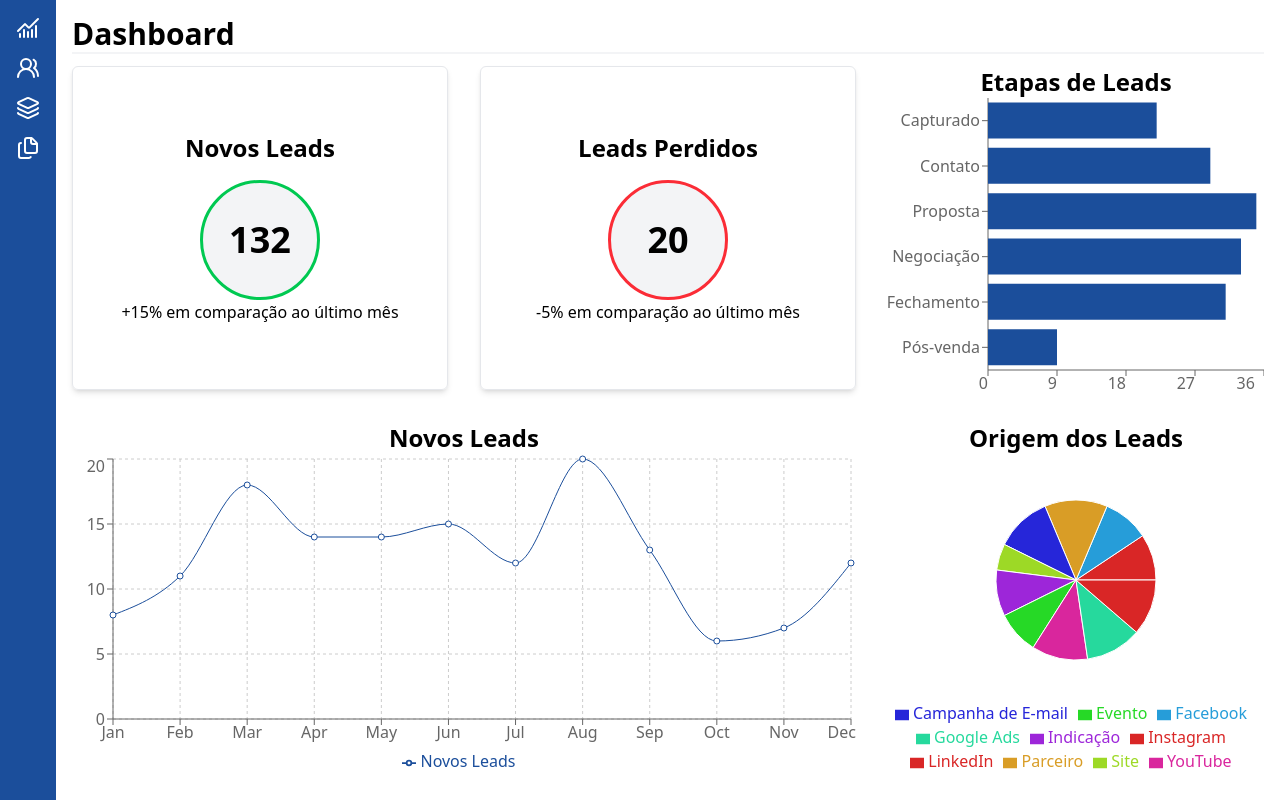
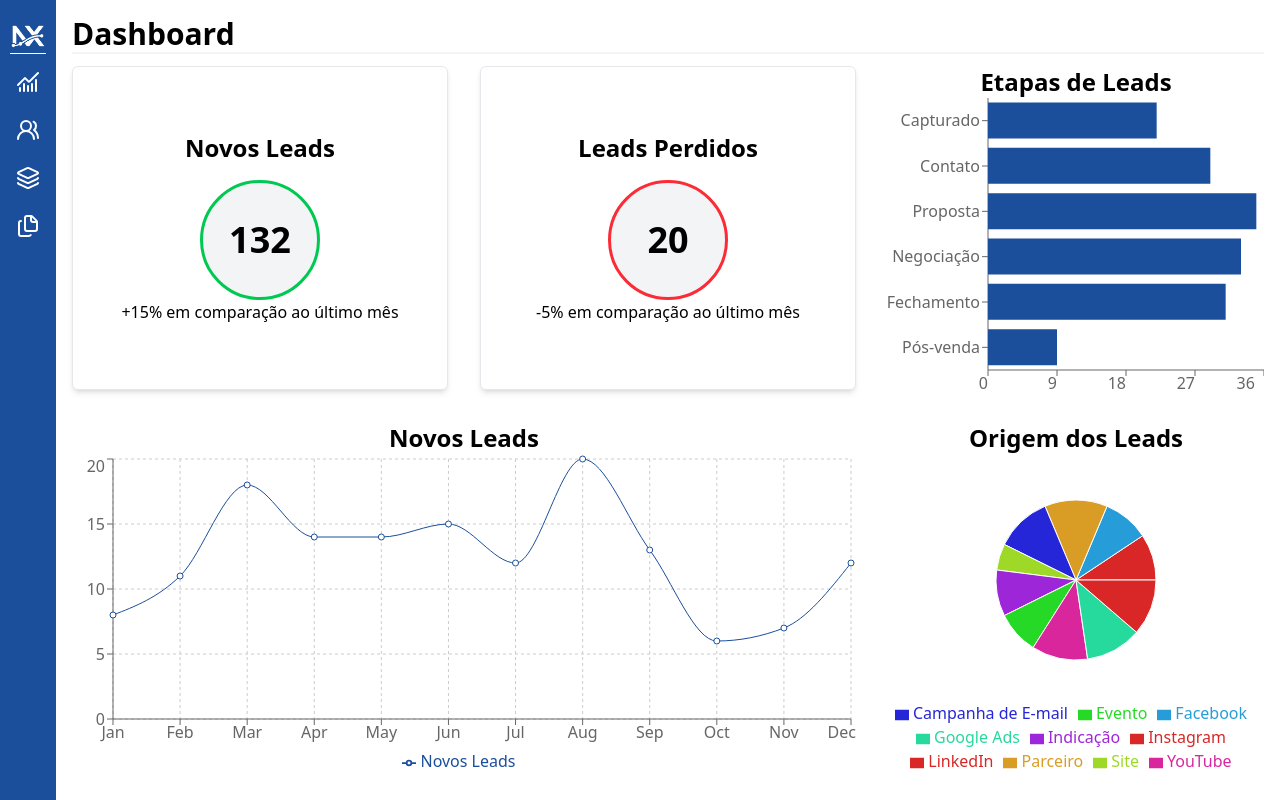
Before and after one commit to guilhermegodoydev/crm, a React (Vite) app in the folder client/: page / in a window 1280 px wide. Built offline with nearby package versions, Linux system fonts and the light colour scheme.

Commit message:
Adicionando Logo

```diff
--- a/client/index.html
+++ b/client/index.html
@@ -2,8 +2,8 @@
 <html lang="pt-br">
   <head>
     <meta charset="UTF-8" />
-    <link rel="icon" type="image/svg+xml" href="/vite.svg" />
     <meta name="viewport" content="width=device-width, initial-scale=1.0" />
+    <link rel="icon" type="image/png" href="public/logo.png">
     <title>CRM</title>
   </head>
   <body>
--- a/client/src/components/layout/MenuLateral.jsx
+++ b/client/src/components/layout/MenuLateral.jsx
@@ -21,9 +21,13 @@ export function MenuLateral() {
         <>
             {!desktop && <Menu onClick={() => setAberto(!aberto)}/>}
             {(desktop || aberto) &&
-                <aside className={`bg-[#1b4e9b] h-screen p-2 lg:sticky absolute top-0 w/34`}>
+                <aside className={`bg-[#1b4e9b] h-screen p-2 lg:sticky absolute left-0 top-0`}>
                         <nav>
-                            <ul>
+                            <ul className="space-y-2">
+                                <li className="w-9 m-auto">
+                                    <img src="/public/logo.png" alt="" className="pt-[16px] mb-1"/>
+                                    <hr className="border-t-0.5 border-white pb-2"/>
+                                </li>
                                 <li className={estiloElementos}>
                                     <Link to="/" aria-label="Clique para ir à página de dashboar">
                                         <ChartNoAxesCombined />
```
Also changed, not shown: client/public/logo.png (added).
